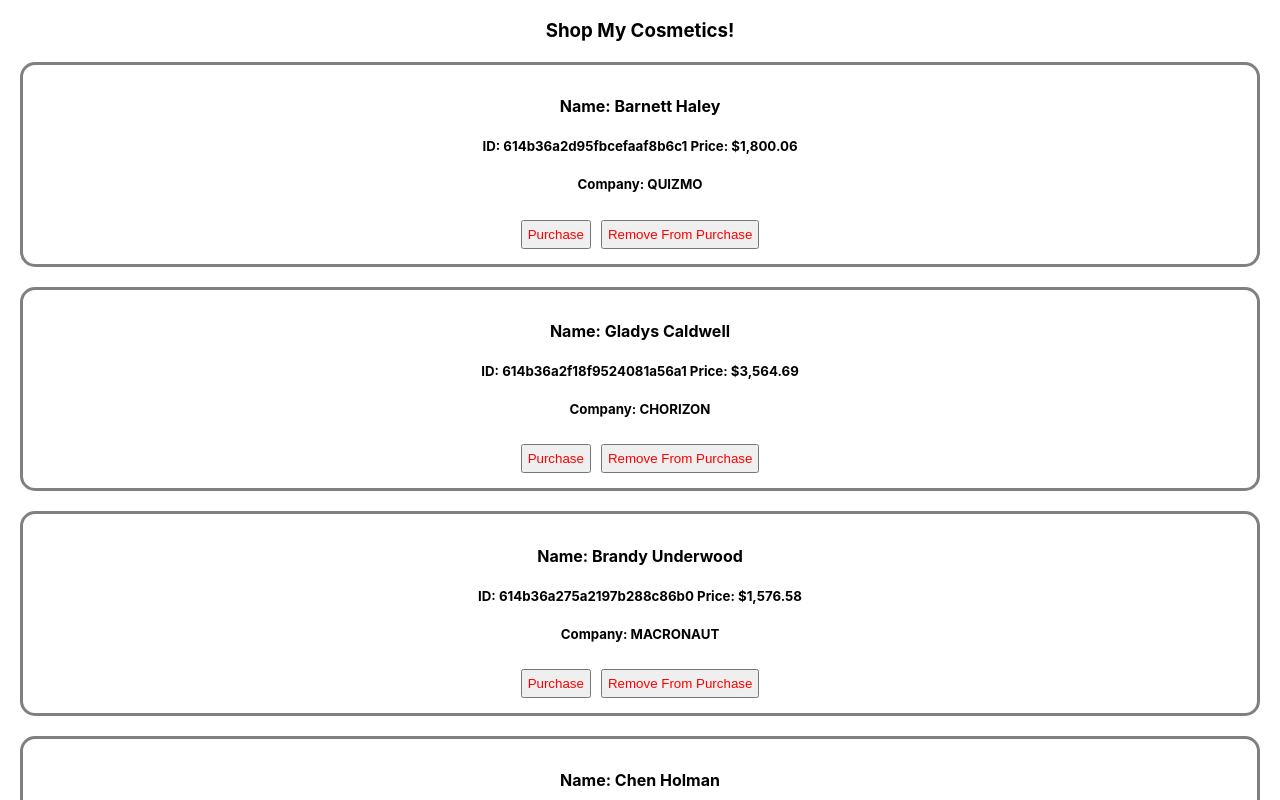
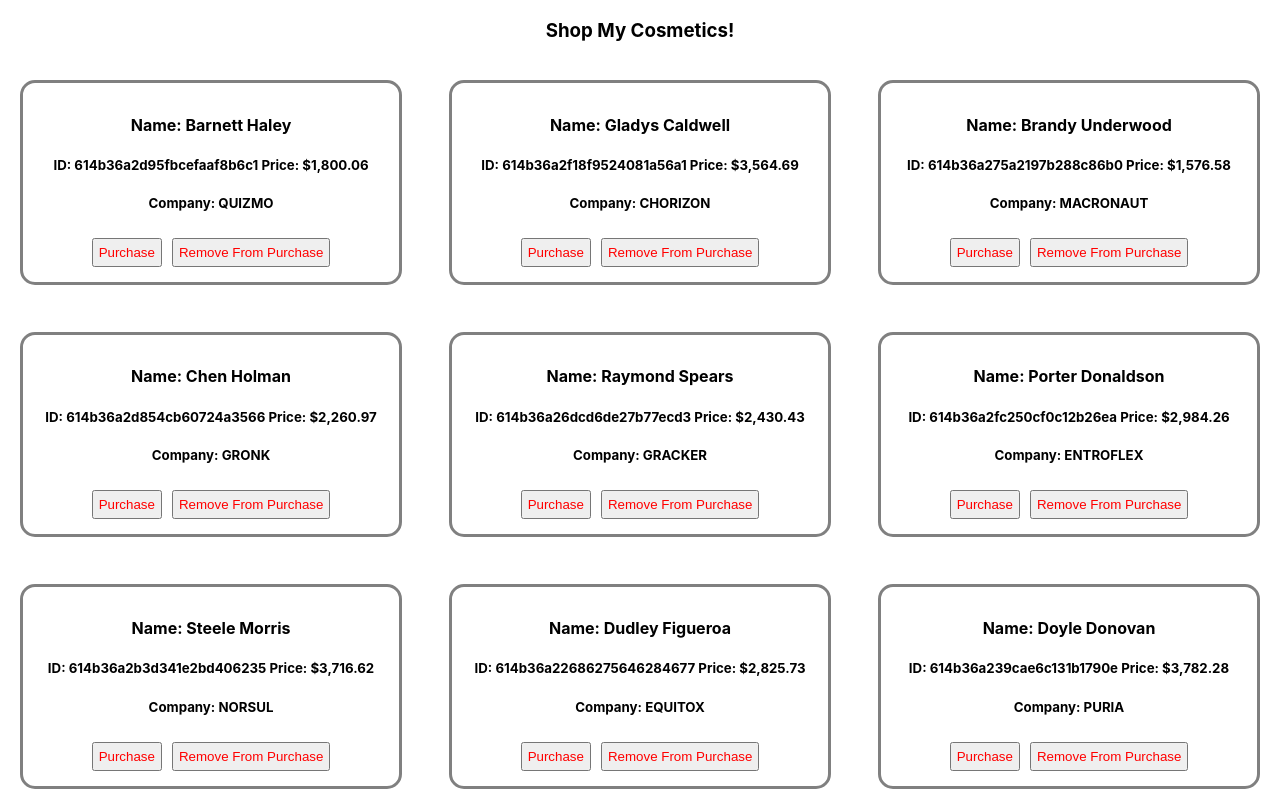
Before and after one commit to hasan75/react-localStorage-explore, a React (Create React App) app: page / in a window 1280 px wide. Shown: the top 800 px of the page. Built offline with nearby package versions, Linux system fonts and the light colour scheme.

Commit message:
display made grid

```diff
--- /dev/null
+++ b/src/components/Cosmetics/Cosmetics.css
@@ -0,0 +1,5 @@
+.cosmetics {
+  display: grid;
+  grid-template-columns: repeat(3, 1fr);
+  grid-gap: 7px;
+}
--- a/src/components/Cosmetics/Cosmetics.js
+++ b/src/components/Cosmetics/Cosmetics.js
@@ -1,5 +1,6 @@
 import React, { useEffect, useState } from 'react';
 import Cosmetic from '../Costemic/Cosmetic';
+import './Cosmetics.css'
 // import {add, multiply} from '../../utilities/storage';
 
 const Cosmetics = () => {
@@ -16,13 +17,16 @@ const Cosmetics = () => {
     return (
         <div>
             <h3>Shop My Cosmetics!</h3>
-            {
+            <div className="cosmetics">
+              {
                 cosmetics.map(cosmetic => <Cosmetic
                     key={cosmetic._id}
                     cosmetic={cosmetic}
                     ></Cosmetic>)
 
             }
+            </div>
+
 
         </div>
     );
```
